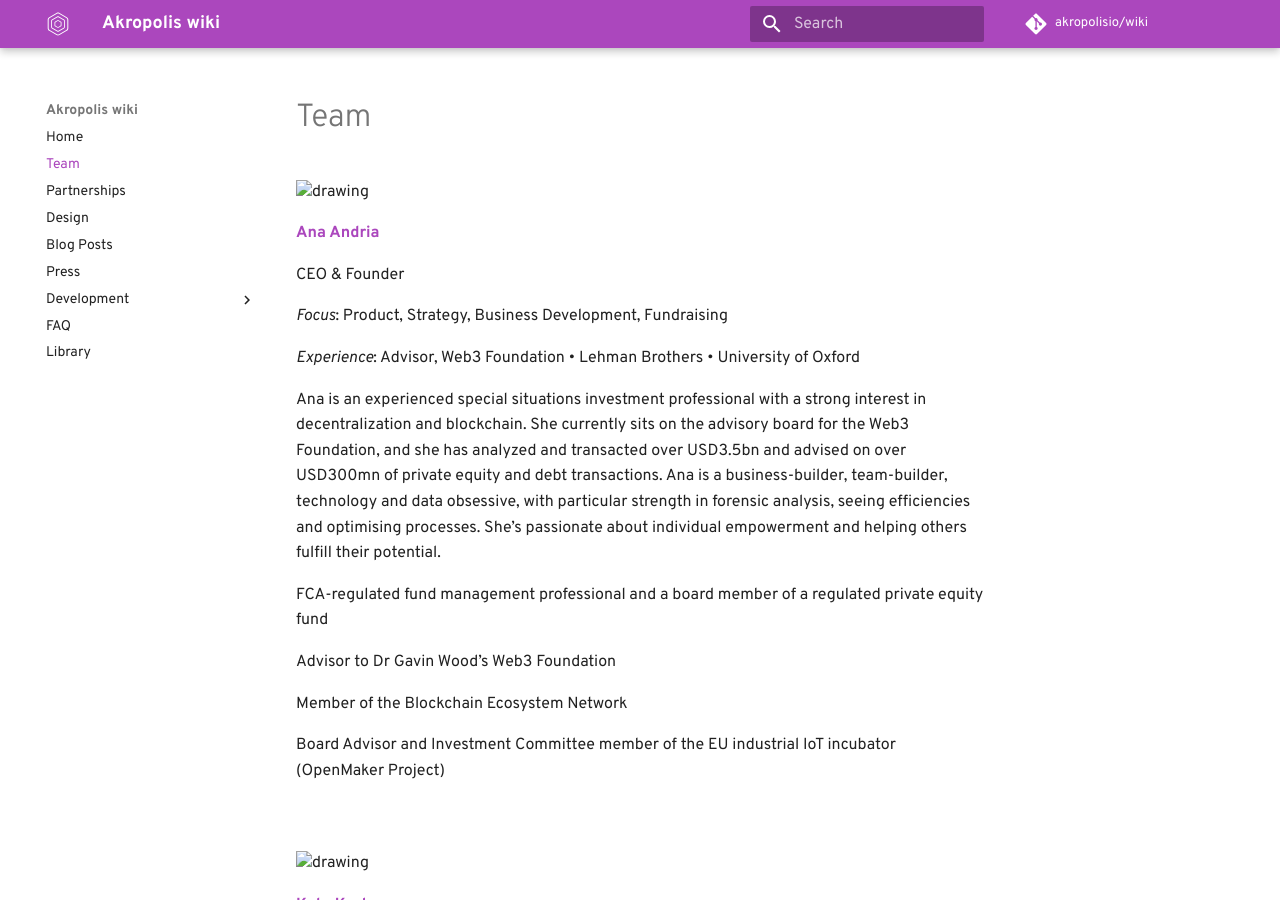
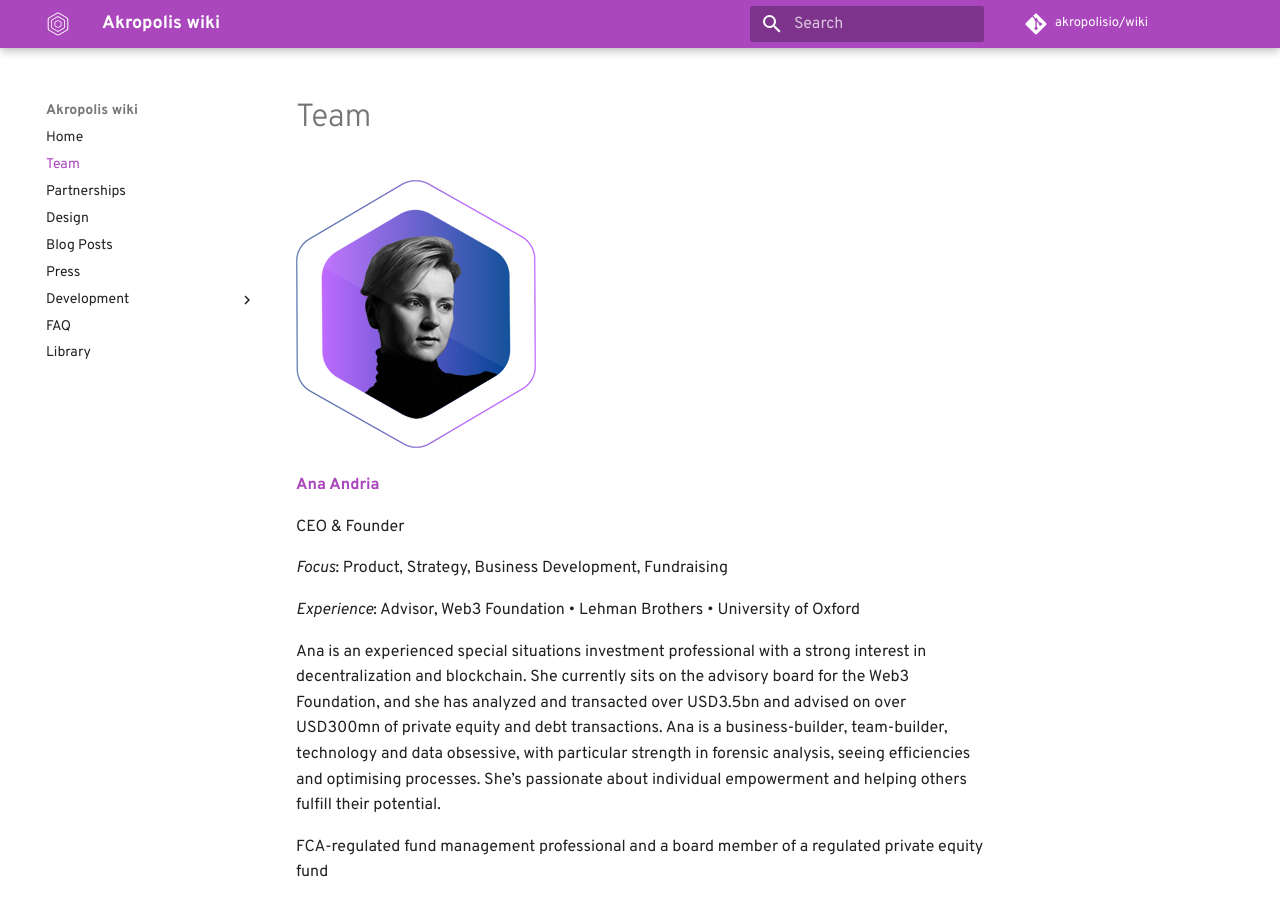
Before and after one commit to kaonone/wiki, an MkDocs documentation site: the page built from docs/team.md, in a window 1280 px wide and 900 px high. Built offline with MkDocs 1.6.1 and Material for MkDocs 9.7.7, drawn with Linux system fonts in a browser that asks for light colours; some web fonts are replaced; comment, search, counter and statistics services are not loaded; old or Windows-style settings are respelled for this version of MkDocs.

Commit message:
team imgs

```diff
--- a/docs/team.md
+++ b/docs/team.md
@@ -1,4 +1,4 @@
-<img src="/images/andrianova@2x.png" alt="drawing" />
+<img src="/images/team/andrianova@2x.png" alt="drawing" />
 
 [**Ana Andria**](https://www.linkedin.com/in/anastasia-andrianova-79198b4)
 
@@ -21,7 +21,7 @@
 
 </br>
 </br>
-<img src="/images/kurbanova@2x.png" alt="drawing" />
+<img src="/images/team/kurbanova@2x.png" alt="drawing" />
 
 [**Kate Kurbanova**](https://www.linkedin.com/in/kate-kurbanova)
 
@@ -39,7 +39,7 @@
 
 </br>
 </br>
-<img src="/images/maz@2x.png" alt="drawing" />
+<img src="/images/team/maz@2x.png" alt="drawing" />
 
 [**Alex Maz**](https://github.com/AlexanderMazaletskiy)
 
```
